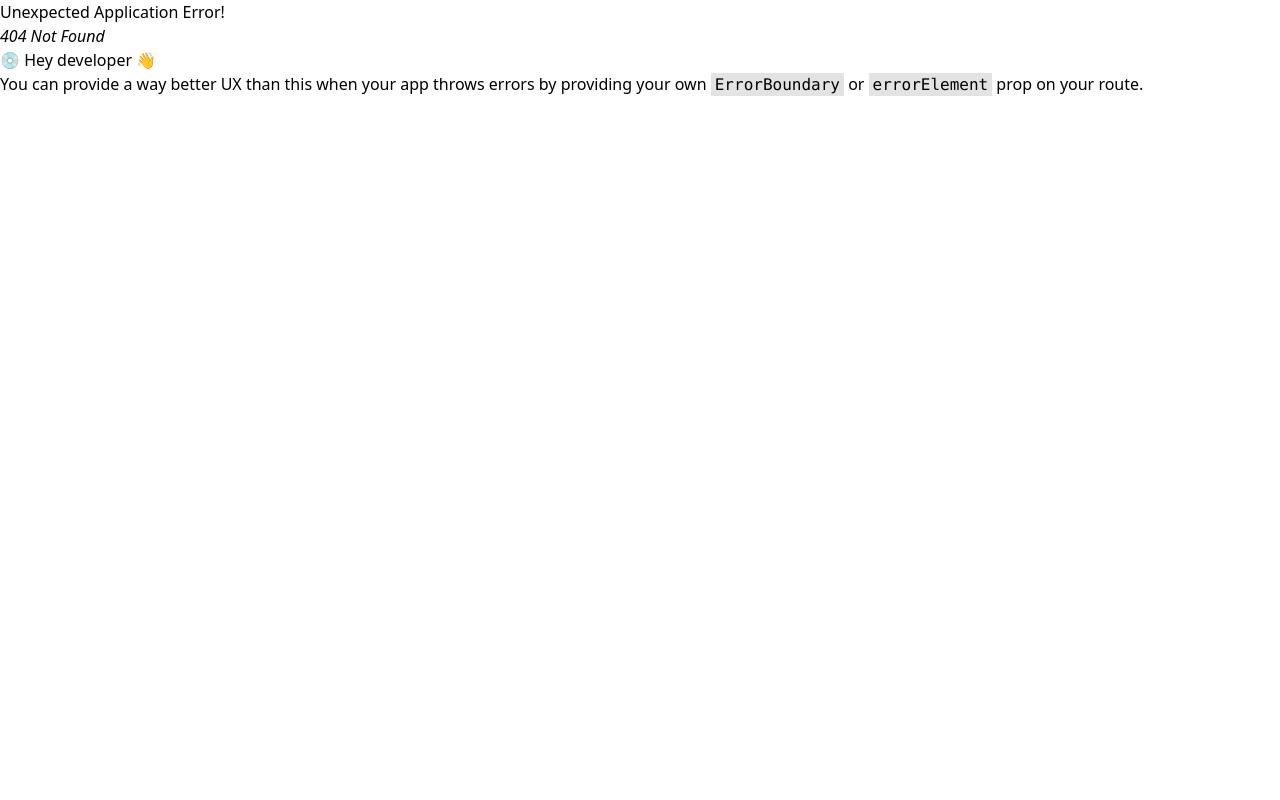
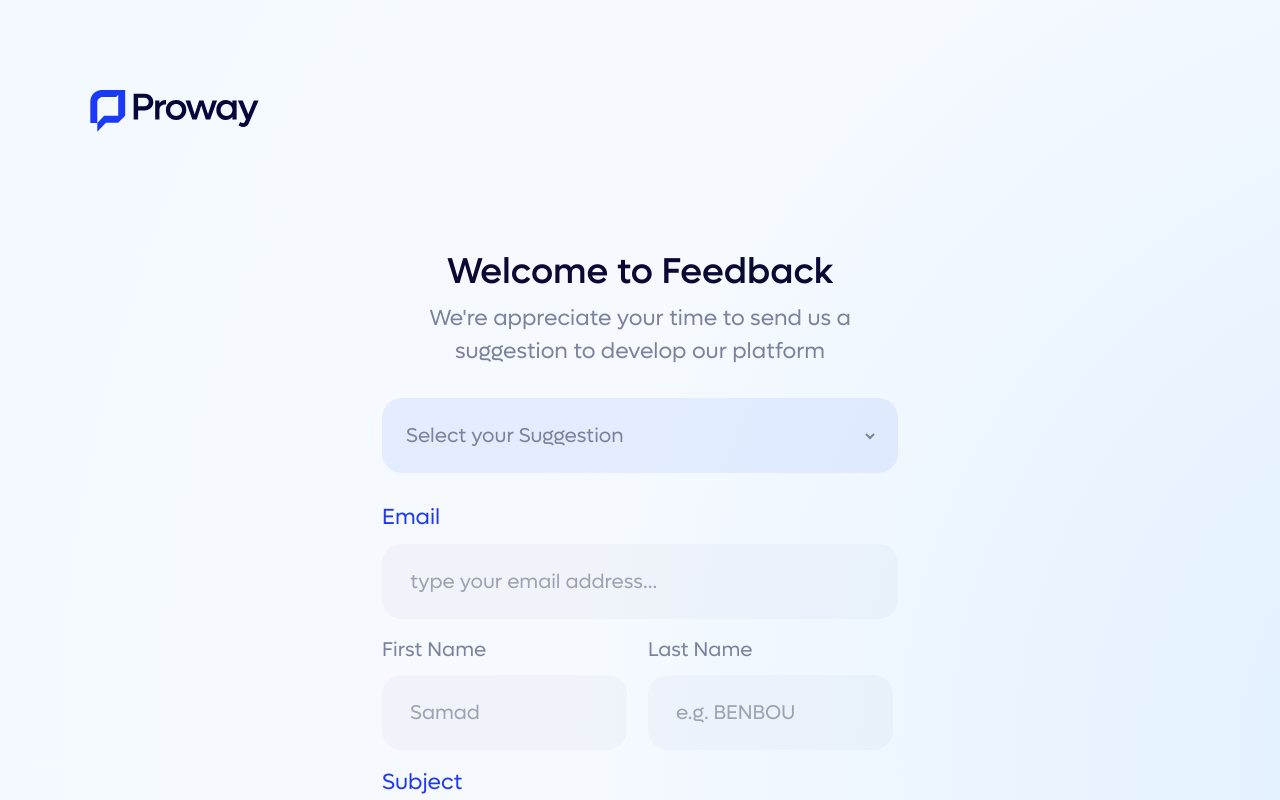
Before and after one commit to saybariH/proway-frontend-v2, a React (Vite) app: page /feedback in a window 1280 px wide. Before the commit this address had no page. Shown: the top 800 px of the page. Built offline with nearby package versions, Linux system fonts and the light colour scheme.

Commit message:
add feedback component

```diff
--- /dev/null
+++ b/src/pages/coach-pages/FeedBack.tsx
@@ -0,0 +1,61 @@
+import fulllogo from '../../assets/images/full-logo-white.svg'
+
+const FeedBack = () => {
+    return (
+        <div className='bg-bg-gradient font-lufga p-[35px] md:p-[90px]'>
+            <img src={fulllogo} alt="logo" className="w-[169px] h-[42px] mb-[30px] md:mb-[120px]" />
+            <div className='w-full flex flex-col items-center justify-content h-full overflow-hidden'>
+                <h1 className='font-lufga mb-[10px] font-medium text-2xl md:text-4xl text-secondary'>Welcome to Feedback</h1>
+                <p className='w-full font-regular text-[15px] md:text-[22px] md:w-[516px] text-center text-gray mb-[30px]'>We're appreciate your time to send us a suggestion to develop our platform</p>
+                <div className="w-full flex items-center md:w-[516px] h-[75px] rounded-[20px] border-none bg-[#4772FF]/10 p-5">
+                    <div className="flex justify-between items-center w-full md:w-[516px]">
+                        <select className="bg-transparent text-gray text-[14px] md:text-[20px] outline-none w-full" name="suggestion">
+                            <option value="feature">Select your Suggestion</option>
+                            <option value="bug">Report a Bug</option>
+                            <option value="other">Other</option>
+                        </select>
+
+                    </div>
+                </div>
+
+
+                <div className="w-full mt-7 md:w-[516px]">
+                    <label className="block text-primary text-[15px] md:text-[22px] mb-[10px]">Email</label>
+                    <input className='w-full text-gray bg-gray/5 text-[14px] md:text-[20px] md:w-[516px] h-[75px] focus:border-2 focus:border-primary outline-none rounded-[20px] px-7 py-3' type="email" name="email" placeholder="type your email address..." />
+                </div>
+
+                <div className="w-full mt-4 md:w-[516px] grid grid-cols-2 gap-4">
+                    <div>
+                        <label className="block text-gray text-[15px] md:text-[20px] mb-[10px]">First Name</label>
+                        <input className='w-full md:w-[245px] h-[75px] text-[14px] md:text-[20px] bg-gray/5 focus:border-2 focus:border-primary outline-none rounded-[20px] px-7 py-2' type="text" name="firstName" placeholder="Samad" />
+                    </div>
+                    <div>
+                        <label className="block text-gray text-[15px] md:text-[20px] mb-[10px]">Last Name</label>
+                        <input className='w-full md:w-[245px] h-[75px] text-[14px] md:text-[20px] bg-gray/5 rounded-[20px] focus:border-2 focus:border-primary outline-none px-7 py-2' type="text" name="lastName" placeholder="e.g. BENBOU" />
+                    </div>
+                </div>
+
+                <div className="w-full md:w-[516px] mt-4">
+                    <label className="block text-primary md:text-[22px] mb-[10px]">Subject</label>
+                    <input className='w-full text-gray bg-gray/5 text-[14px] md:text-[20px] md:w-[516px] h-[75px] focus:border-2 focus:border-primary rounded-[20px] outline-none px-7 py-3' type="email" name="email" placeholder="type your subject title" />
+                </div>
+
+                <div className="w-full md:w-[516px] mt-4">
+                    <label className="block text-primary text-[15px] md:text-[22px] mb-[10px]">Message</label>
+                    <textarea className='w-full text-gray bg-gray/5 text-[14px] md:text-[20px] p-[30px] md:w-[516px] h-[217px] focus:border focus:border-primary rounded-[20px] outline-none mb-[30px]' placeholder='Please enter the details of your request.' />
+                </div>
+
+                <button className="w-full md:w-[516px] h-[75px] text-[16px] md:text-[24px] text-white bg-blue rounded-[20px] hover:bg-blue mb-[30px] md:mb-[120px]">Submit</button>
+
+                <div className='flex items-center gap-[93px] md:gap-[133px] text-[11px] md:text-[16px] text-center text-secondary'>
+                    <a href='#'>Proway</a>
+                    <a href='#'>Privacy Policy</a>
+                    <a href='#'>Terms of Use</a>
+                </div>
+            </div>
+
+        </div>
+    )
+}
+
+export default FeedBack
--- a/tailwind.config.js
+++ b/tailwind.config.js
@@ -25,7 +25,8 @@ export default {
          blue:'#0047EC',
          green:'#028361',
          red: '#FC5185',
-         orange: '#EC8200'
+         orange: '#EC8200',
+         gray : '#7C829C'
       },
         width: {
           'custom': '1728px'
```
Also changed, not shown: src/routes/AppRouter.tsx (+11 -2 lines).
